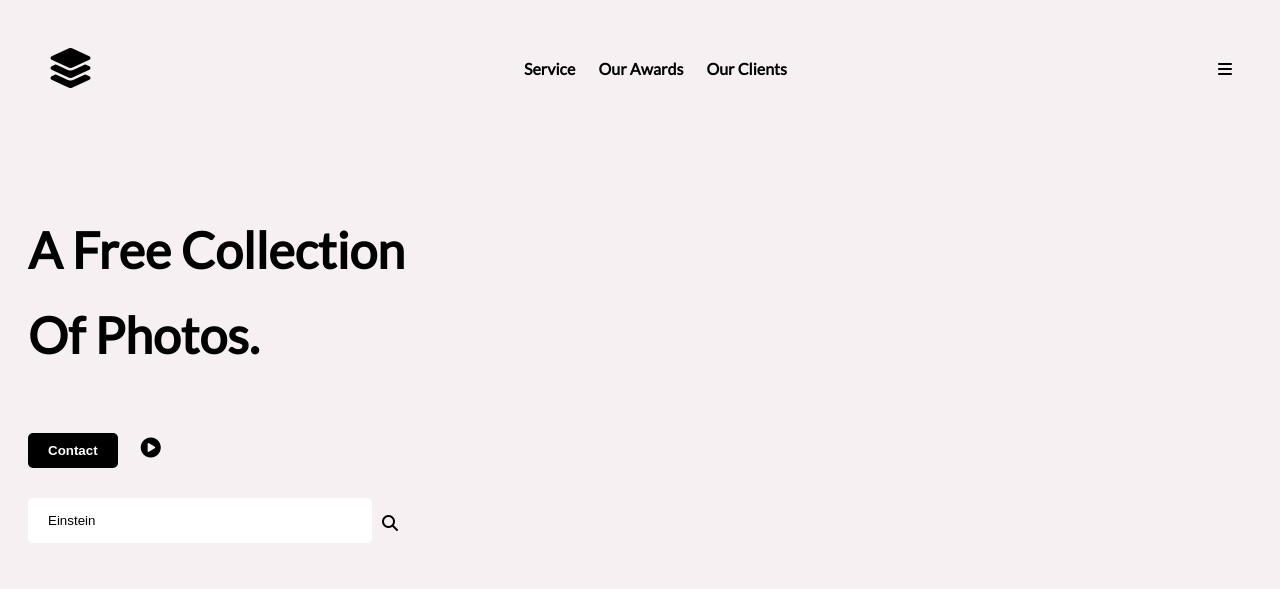
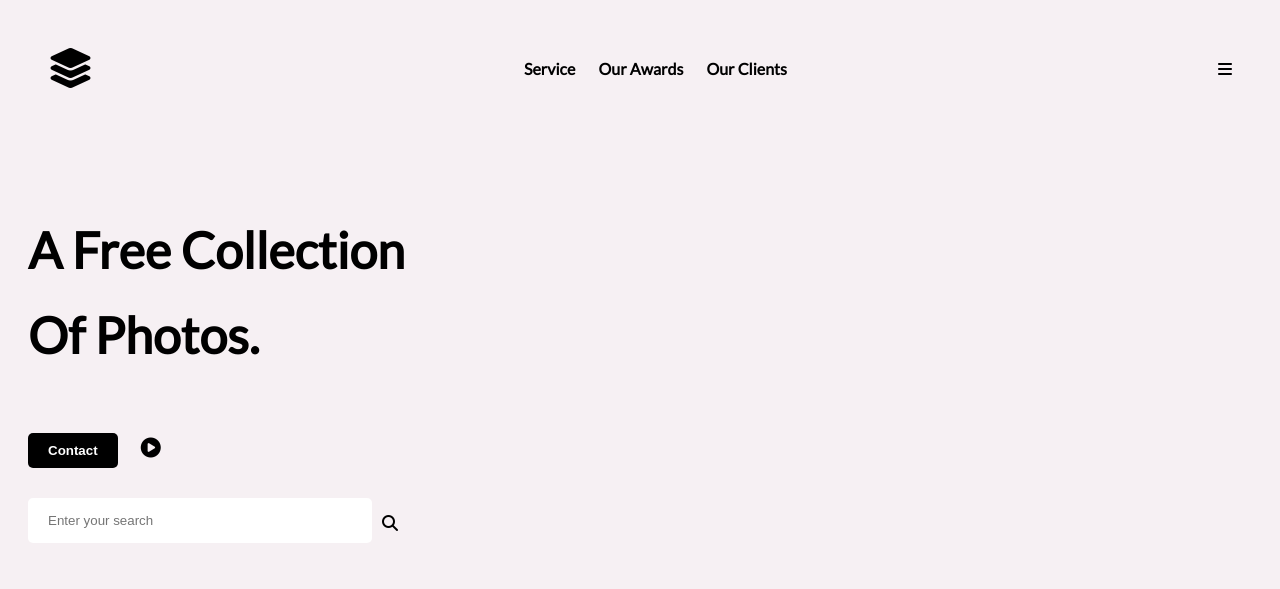
Before and after one commit to GidoSkales/surface-us, a plain HTML site: page index.html in a window 1280 px wide. Shown: the top 589 px of the page. Drawn offline with nearby package versions, Linux system fonts and the light colour scheme.

Commit message:
Update index.html

```diff
--- a/index.html
+++ b/index.html
@@ -58,7 +58,7 @@
           class="search"
           placeholder="Enter your search"
           autocomplete="off"
-          value="Einstein"
+
         />
         <a style="cursor: pointer" id="clear"
           ><i class="fa-solid fa-search"></i
```
